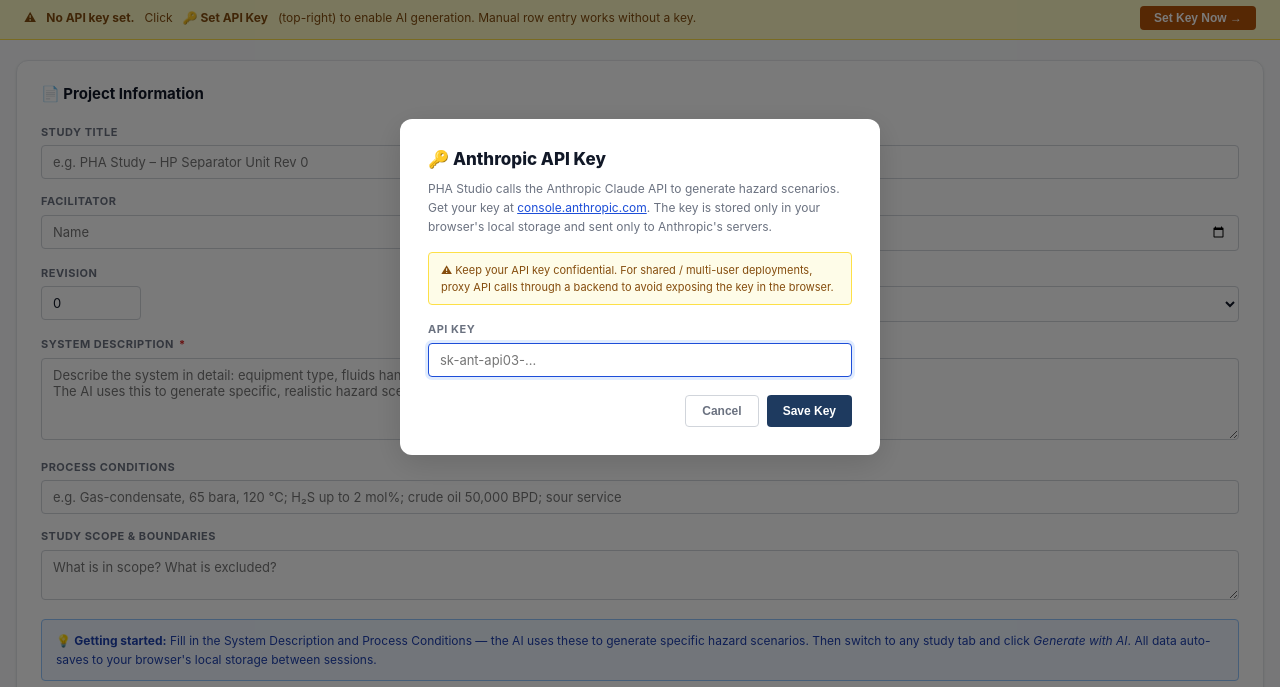
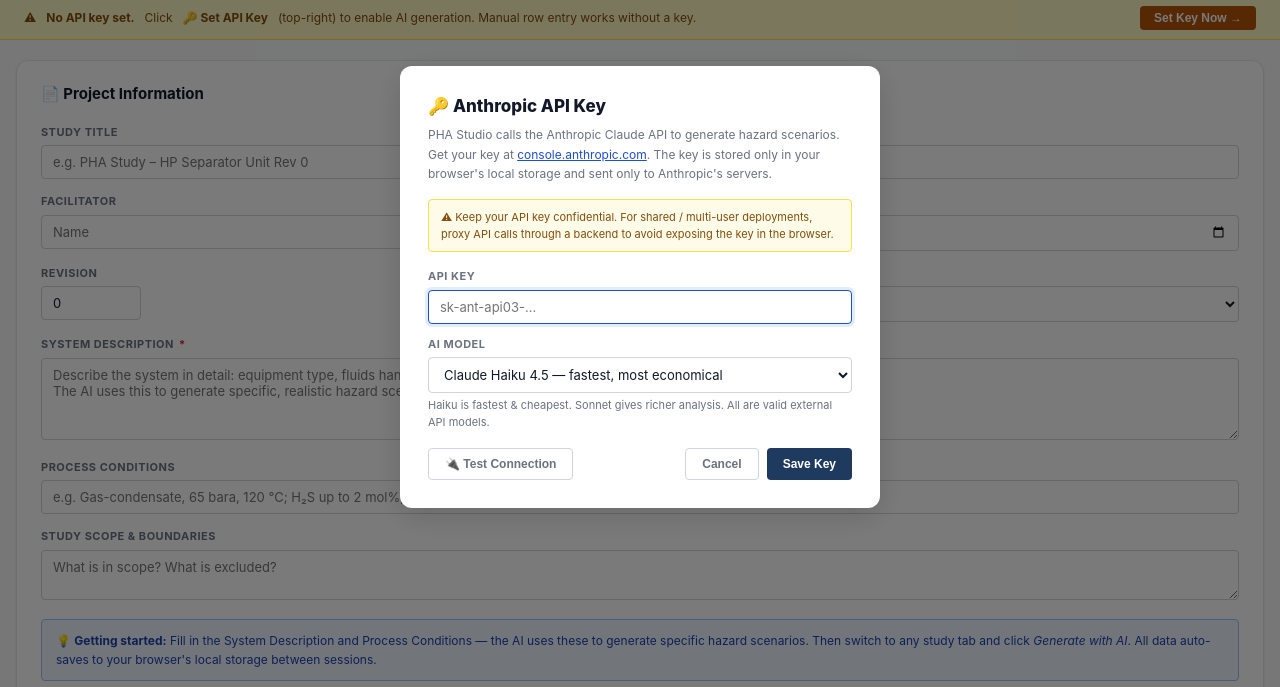
Before and after one commit to kannanpnp/risk2safe-RA-Studio_HAZID, a plain HTML site: page index.html in a window 1280 px wide. Both pictures are taken after a click on the button "🔑 Set API Key". Shown: the part 113-800 px from the top of the page. Drawn offline with Linux system fonts and the light colour scheme.

Commit message:
Update index.html

```diff
--- a/index.html
+++ b/index.html
@@ -492,10 +492,22 @@
       <label>API Key</label>
       <input type="password" id="key-input" placeholder="sk-ant-api03-…">
     </div>
-    <div class="modal-actions">
-      <button class="btn btn-out" onclick="hideKeyModal()">Cancel</button>
-      <button class="btn btn-nav" onclick="saveApiKey()">Save Key</button>
+    <div class="field" style="margin-top:12px">
+      <label>AI Model</label>
+      <select id="model-select" onchange="MODEL=this.value;localStorage.setItem(LS.model,MODEL)">
+      </select>
+      <div style="font-size:11px;color:var(--muted);margin-top:4px">Haiku is fastest &amp; cheapest. Sonnet gives richer analysis. All are valid external API models.</div>
     </div>
+    <div class="modal-actions" style="justify-content:space-between">
+      <button class="btn btn-out" id="btn-test-api" onclick="testApiConnection()" style="gap:6px">
+        🔌 Test Connection
+      </button>
+      <div style="display:flex;gap:8px">
+        <button class="btn btn-out" onclick="hideKeyModal()">Cancel</button>
+        <button class="btn btn-nav" onclick="saveApiKey()">Save Key</button>
+      </div>
+    </div>
+    <div id="test-result" style="display:none;margin-top:10px;padding:8px 12px;border-radius:6px;font-size:12px"></div>
   </div>
 </div>
 
@@ -505,8 +517,16 @@
 
 // ─── Constants ────────────────────────────────────────────────
 const API_URL = 'https://api.anthropic.com/v1/messages';
-const MODEL   = 'claude-sonnet-4-20250514';
-const LS      = { key:'pha_apikey', proj:'pha_project', hazid:'pha_hazid', whatif:'pha_whatif', cl:'pha_checklist' };
+const LS      = { key:'pha_apikey', model:'pha_model', proj:'pha_project', hazid:'pha_hazid', whatif:'pha_whatif', cl:'pha_checklist' };
+
+// Valid public Anthropic API model strings (claude-sonnet-4-20250514 is internal to Claude.ai only)
+const MODELS = [
+  { id:'claude-haiku-4-5-20251001',   label:'Claude Haiku 4.5   — fastest, most economical' },
+  { id:'claude-sonnet-4-6',           label:'Claude Sonnet 4.6  — recommended balance' },
+  { id:'claude-3-5-sonnet-20241022',  label:'Claude 3.5 Sonnet  — widely supported fallback' },
+  { id:'claude-3-5-haiku-20241022',   label:'Claude 3.5 Haiku   — fast fallback' },
+];
+let MODEL = localStorage.getItem(LS.model) || 'claude-haiku-4-5-20251001';
 
 // ─── State ────────────────────────────────────────────────────
 let apiKey = '';
@@ -973,8 +993,45 @@
 // ─── API Key modal ────────────────────────────────────────────
 function showKeyModal() {
   document.getElementById('key-input').value=apiKey;
+  // Populate model dropdown
+  const sel = document.getElementById('model-select');
+  sel.innerHTML = MODELS.map(m =>
+    `<option value="${m.id}"${m.id===MODEL?' selected':''}>${m.label}</option>`
+  ).join('');
+  document.getElementById('test-result').style.display='none';
   document.getElementById('key-overlay').classList.add('open');
   setTimeout(()=>document.getElementById('key-input').focus(),50);
+}
+
+async function testApiConnection() {
+  const key = document.getElementById('key-input').value.trim();
+  const mdl = document.getElementById('model-select').value;
+  const out = document.getElementById('test-result');
+  if(!key){ out.style.display='block'; out.style.background='#fef9c3'; out.style.color='#854d0e'; out.textContent='⚠ Enter an API key first.'; return; }
+  const btn = document.getElementById('btn-test-api');
+  btn.disabled=true; btn.textContent='🔌 Testing…';
+  out.style.display='block'; out.style.background='#f9fafb'; out.style.color='var(--muted)'; out.textContent='Sending test request…';
+  try {
+    const res = await fetch(API_URL, {
+      method:'POST',
+      headers:{'Content-Type':'application/json','x-api-key':key,'anthropic-version':'2023-06-01','anthropic-dangerous-allow-browser':'true'},
+      body: JSON.stringify({model:mdl,max_tokens:30,messages:[{role:'user',content:'Reply with just: OK'}]})
+    });
+    if(res.ok){
+      const d=await res.json();
+      const txt=(d.content||[]).filter(b=>b.type==='text').map(b=>b.text).join('').trim();
+      out.style.background='#dcfce7'; out.style.color='#166534';
+      out.textContent=`✅ Connected! Model: ${mdl} — Response: "${txt}"`;
+    } else {
+      const e=await res.json().catch(()=>({}));
+      out.style.background='#fee2e2'; out.style.color='#991b1b';
+      out.textContent=`❌ HTTP ${res.status}: ${e?.error?.message||'API error'}`;
+    }
+  } catch(err) {
+    out.style.background='#fee2e2'; out.style.color='#991b1b';
+    out.textContent=`❌ Network error — ${err.message}. ${window.location.protocol==='file:'?'Open via HTTP server, not file://.':'Check internet connection.'}`;
+  }
+  btn.disabled=false; btn.textContent='🔌 Test Connection';
 }
 function hideKeyModal(e) {
   if(e&&e.target!==document.getElementById('key-overlay'))return;
@@ -1008,6 +1065,8 @@
 function saveApiKey() {
   const val=document.getElementById('key-input').value.trim();
   if(!val) return;
+  MODEL = document.getElementById('model-select').value;
+  localStorage.setItem(LS.model, MODEL);
   apiKey=val; saveState(); updateHeader(); updateKeyBanner();
   document.getElementById('key-overlay').classList.remove('open');
 }
```
